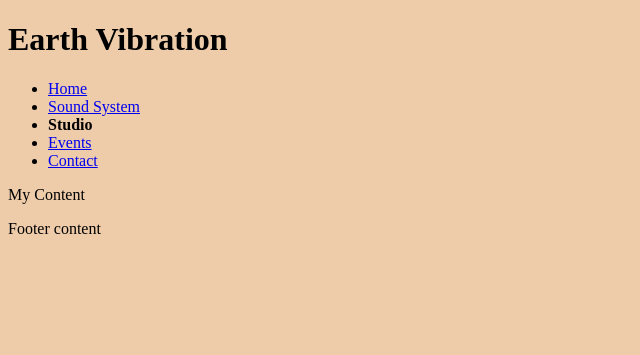
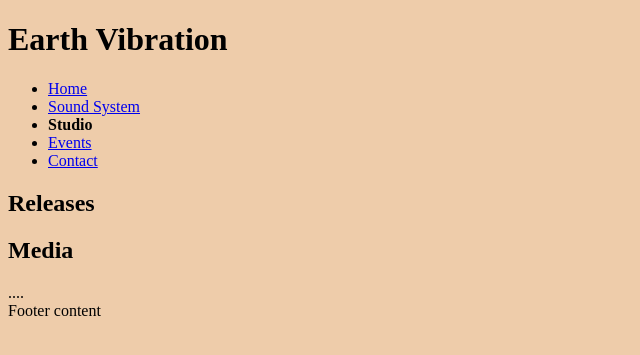
Before and after one commit to mhelmer/earthvibration_web, a Django app: page /studio/ in a window 1280 px wide. Shown: the top 355 px of the page, without its empty margins (0-640 px from the left). Run offline with Django 3.2, Linux system fonts and the light colour scheme; parts of the project's set-up code (start-up, migrations or seed data) failed here and were passed over.

Commit message:
Studio: Fill in page specific content

```diff
--- a/home/templates/home/studio.html
+++ b/home/templates/home/studio.html
@@ -1,3 +1,9 @@
 {% extends "base.html" %}
 
 {% block nav-studio %}<strong class="nav-active">Studio</strong>{% endblock %}
+
+{% block content %}
+<h2>Releases</h2>
+<h2>Media</h2>
+....
+{% endblock %}
```
